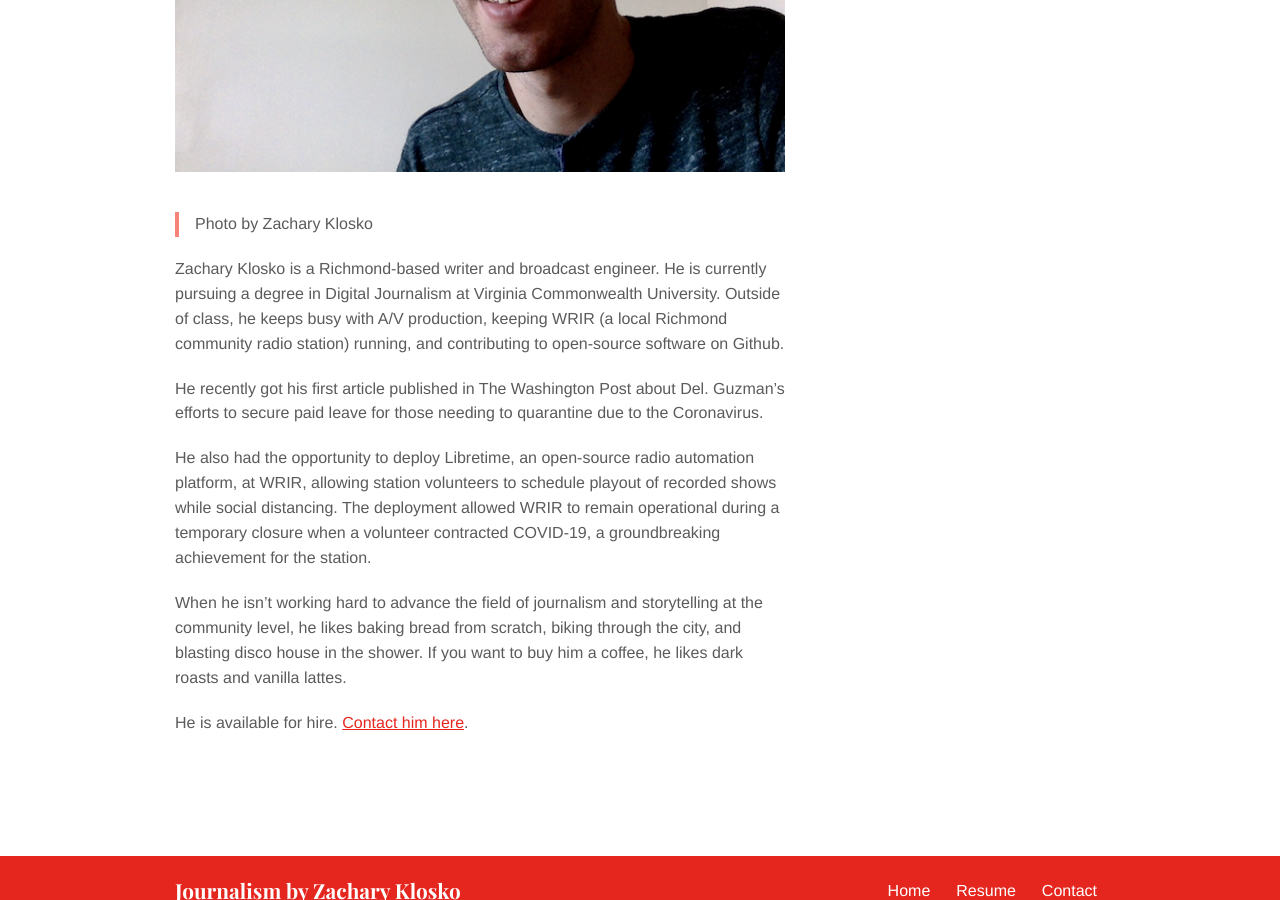
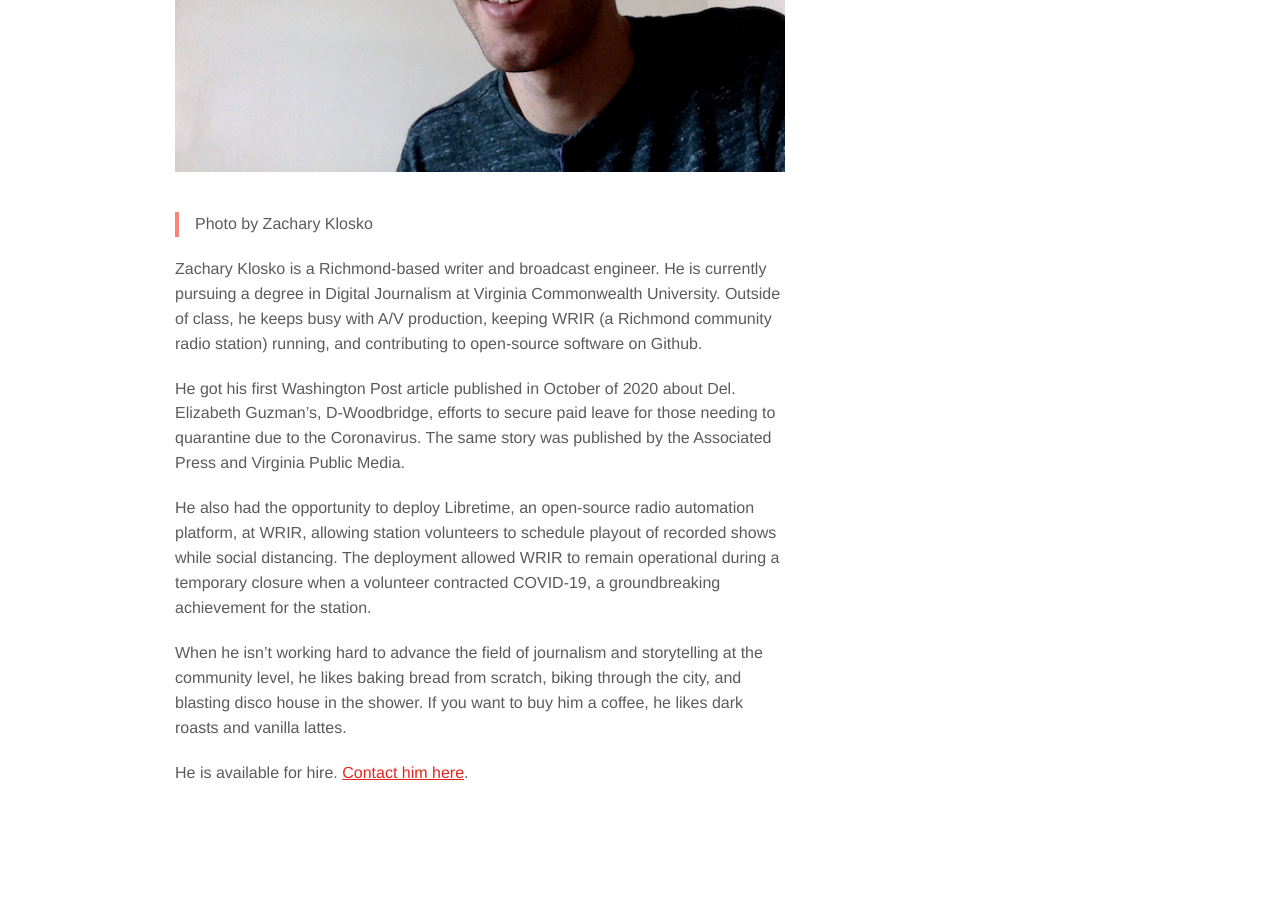
Before and after one commit to zklosko/zklosko.github.io, a Jekyll site: the page built from about.md, in a window 1280 px wide and 900 px high, scrolled down 497 px. Built offline with Jekyll 4.4.1, drawn with Linux system fonts in a browser that asks for light colours.

Commit message:
Minor tweaks on pages

```diff
--- a/about.md
+++ b/about.md
@@ -9,24 +9,12 @@ bodyClass: page-about
 > Photo by Zachary Klosko
 
 Zachary Klosko is a Richmond-based writer and broadcast engineer.
-He is currently pursuing a degree in Digital Journalism at Virginia Commonwealth
-University. Outside of class, he keeps busy with A/V production, keeping
-WRIR (a local Richmond community radio station) running, and contributing to
-open-source software on Github.
+He is currently pursuing a degree in Digital Journalism at Virginia Commonwealth University. Outside of class, he keeps busy with A/V production, keeping WRIR (a Richmond community radio station) running, and contributing to open-source software on Github.
 
-He recently got his first article published in The Washington Post about
-Del. Guzman's efforts to secure paid leave for those needing to quarantine
-due to the Coronavirus.
+He got his first Washington Post article published in October of 2020 about Del. Elizabeth Guzman's, D-Woodbridge, efforts to secure paid leave for those needing to quarantine due to the Coronavirus. The same story was published by the Associated Press and Virginia Public Media.
 
-He also had the opportunity to deploy Libretime, an open-source radio automation
-platform, at WRIR, allowing station volunteers to schedule playout of recorded
-shows while social distancing. The deployment allowed WRIR to remain operational
-during a temporary closure when a volunteer contracted COVID-19, a groundbreaking
-achievement for the station.
+He also had the opportunity to deploy Libretime, an open-source radio automation platform, at WRIR, allowing station volunteers to schedule playout of recorded shows while social distancing. The deployment allowed WRIR to remain operational during a temporary closure when a volunteer contracted COVID-19, a groundbreaking achievement for the station.
 
-When he isn't working hard to advance the field of journalism and storytelling
-at the community level, he likes baking bread from scratch, biking through the city,
-and blasting disco house in the shower. If you want to buy him a coffee, he likes
-dark roasts and vanilla lattes.
+When he isn't working hard to advance the field of journalism and storytelling at the community level, he likes baking bread from scratch, biking through the city, and blasting disco house in the shower. If you want to buy him a coffee, he likes dark roasts and vanilla lattes.
 
 He is available for hire. [Contact him here](/contact).
```
Also changed, not shown: multimedia.md (+1 -2 lines), resume.md (+2 -2 lines).
